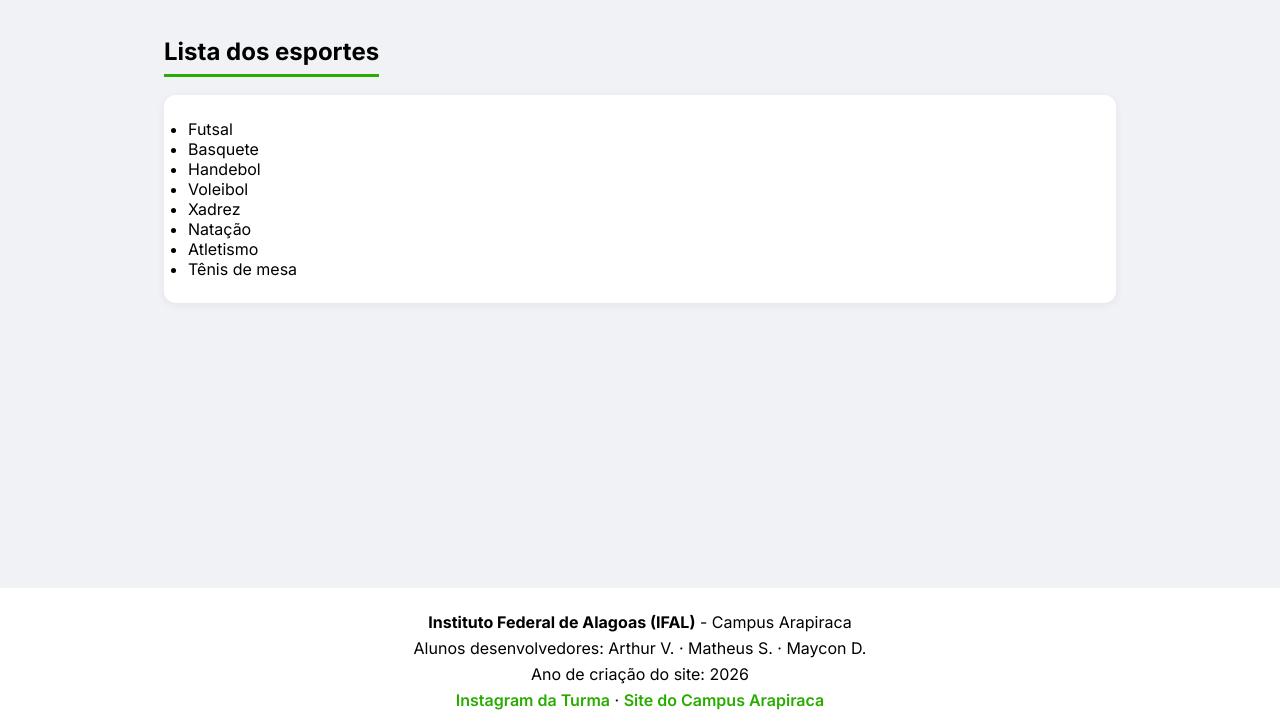
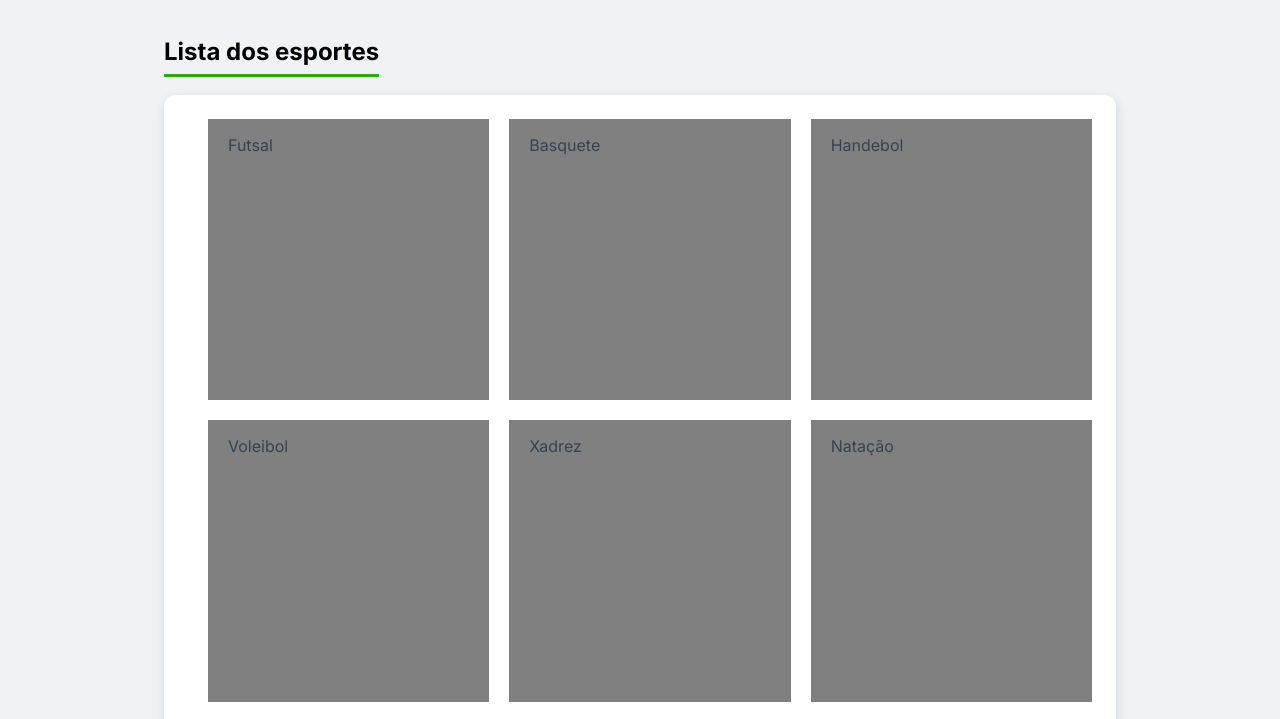
Before and after one commit to Math-Soares/projeto-final-pweb-913, a plain HTML site: page pages/modalidades.html in a window 1280 px wide. Shown: the part 66-785 px from the top of the page. Drawn offline with Linux system fonts and the light colour scheme.

Commit message:
Atualizações 05/05/2026

```diff
--- a/pages/modalidades.html
+++ b/pages/modalidades.html
@@ -39,7 +39,7 @@
             <section>
                 <h2 class="section-title">Lista dos esportes</h2>
                 <div class="about-card">
-                    <ul>
+                    <ul class = "list">
                         <li>Futsal</li>
                         <li>Basquete</li>
                         <li>Handebol</li>
@@ -56,7 +56,7 @@
 
     <footer>
         <p><strong>Instituto Federal de Alagoas (IFAL)</strong> - Campus Arapiraca</p>
-        <p>Alunos desenvolvedores: Arthur V. · Matheus S. · Maycon D.</p>
+        <p>Alunos desenvolvedores: Arthur V. · Adryellisson L. · Matheus S. · Maycon D.</p>
         <p>Ano de criação do site: 2026</p>
         <p><a href="https://www.instagram.com/913ifal_/" target="_blank">Instagram da Turma</a> · <a href="https://www2.ifal.edu.br/campus/arapiraca" target="_blank">Site do Campus Arapiraca</a></p>
     </footer>
--- a/style.css
+++ b/style.css
@@ -91,7 +91,7 @@ main {
   background-color: white;
   border-radius: 12px;
   padding: 24px;
-  box-shadow: 0 2px 8px rgba(0, 0, 0, 0.06);
+  box-shadow: 1px 4px 12px rgba(0, 0, 0, 0.12);
 }
 
 .about-card p {
@@ -129,6 +129,29 @@ main {
   display: grid;
   grid-template-columns: repeat(auto-fit, minmax(250px, 1fr));
   gap: 1rem;
+}
+
+.table {
+  border-collapse: collapse;
+  width: 100%;
+  text-align: center;
+}
+
+.table tr, th, td {
+  border: 1px solid black;
+}
+
+.list{ margin-left: 20px; line-height: 2; color: #374151; list-style: none; display: grid; grid-template-columns: repeat(auto-fill, minmax(250px, 1fr)); gap : 20px}
+
+.list li {
+  width: 100%;
+  aspect-ratio: 1 / 1;
+  background-color: #fffdfd;
+  display: flex;
+  padding: 10px 20px;
+  flex-direction: collum;
+  transition: transform 0.2s;
+  background-color: gray;
 }
 
 footer {
```
Also changed, not shown: index.html (+8 -8 lines), pages/contato.html (+1 -1 lines), pages/equipes.html (+3 -8 lines), pages/galeria.html (+1 -1 lines), pages/historico.html (+1 -1 lines), pages/programacao.html (+2 -2 lines). Lines whose indentation alone changed are shown as unchanged.
